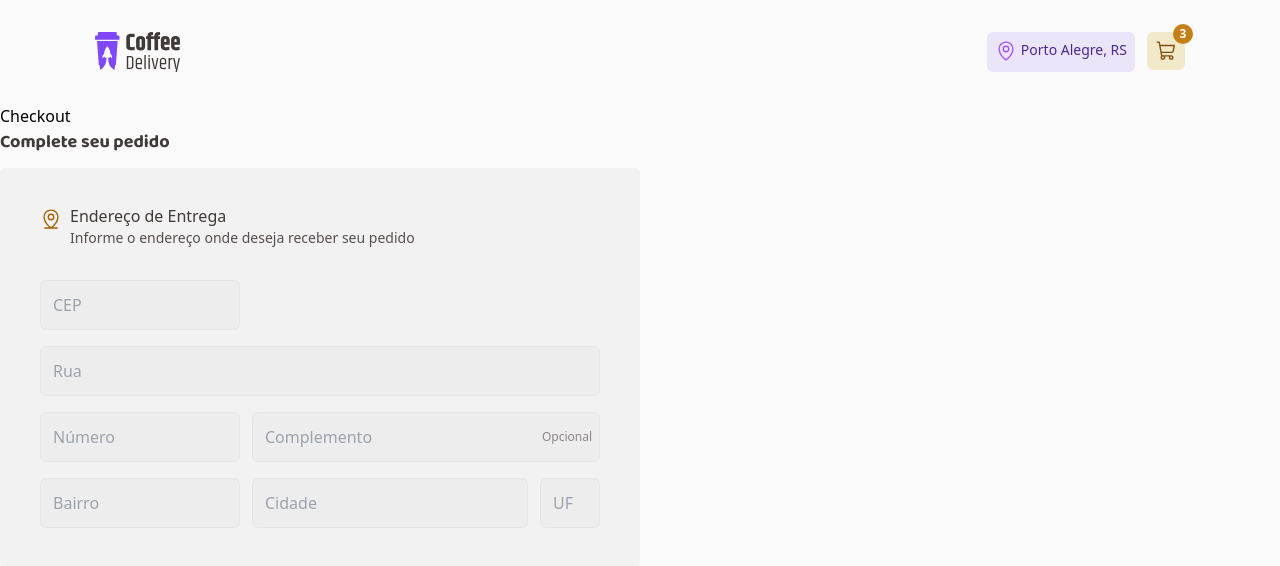
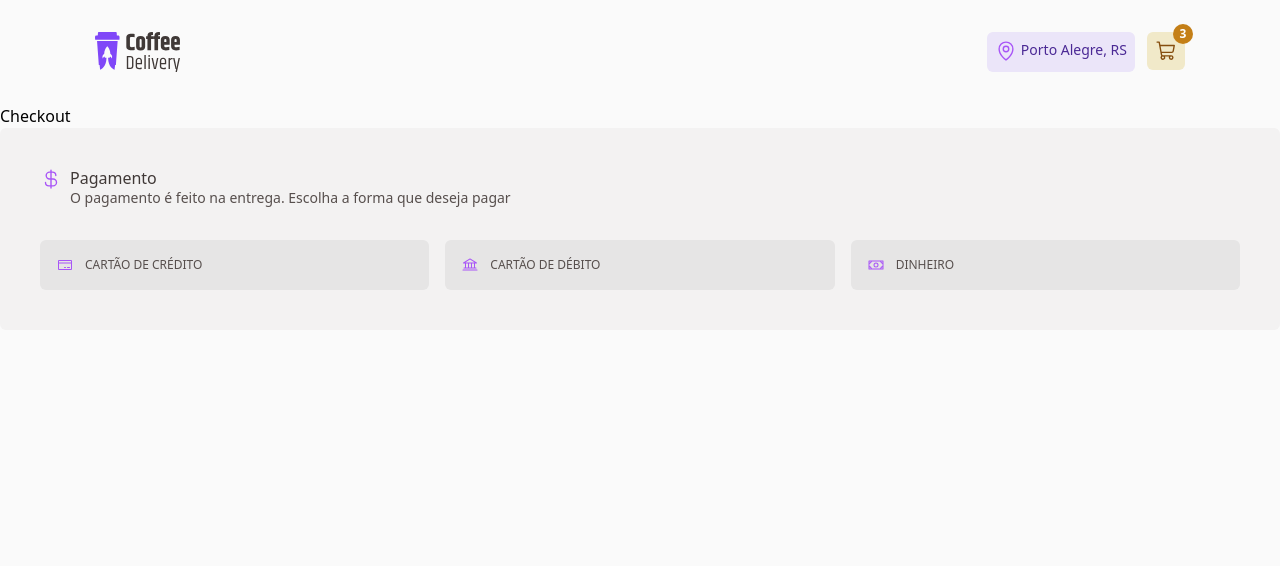
Before and after one commit to navestelar/cofee-delivery, a React (Vite) app: page /checkout in a window 1280 px wide. Shown: the top 566 px of the page. Built offline with nearby package versions, Linux system fonts and the light colour scheme.

Commit message:
feat: 🎸 paymentForm checkout

```diff
--- a/src/components/ui/ToggleGroupField.tsx
+++ b/src/components/ui/ToggleGroupField.tsx
@@ -1,17 +1,7 @@
-import { ReactNode } from 'react'
 import * as ToggleGroup from '@radix-ui/react-toggle-group'
+
+import { ToggleGroupProperties } from '../../interfaces/toogleGroupInterface'
 import { Each } from '../../utils/Each'
-
-interface ToggleItemProperties {
-  icon: ReactNode
-  label: string
-}
-
-interface ToggleGroupProperties {
-  options: ToggleItemProperties[]
-  value: string
-  onChange: () => void
-}
 
 export default function ToggleGroupField({
   options,
@@ -30,10 +20,10 @@ export default function ToggleGroupField({
         render={(item) => (
           <ToggleGroup.Item
             value={item.label}
-            className="flex place-items-center gap-3 rounded-md border border-transparent bg-gray-300 p-4 uppercase transition ease-in-out hover:bg-gray-400 data-[state=on]:border-purple-500 data-[state=on]:bg-purple-300 hover:data-[state=on]:opacity-90"
+            className="flex w-full place-items-center gap-3 rounded-md border border-transparent bg-gray-300 p-4 uppercase transition ease-in-out hover:bg-gray-400 data-[state=on]:border-purple-500 data-[state=on]:bg-purple-300 hover:data-[state=on]:opacity-90"
           >
             {item.icon}
-            <p>{item.label}</p>
+            <p className="text-xs">{item.label}</p>
           </ToggleGroup.Item>
         )}
       />
--- /dev/null
+++ b/src/data/payment-data.tsx
@@ -0,0 +1,19 @@
+import { Bank, CreditCard, Money } from '@phosphor-icons/react'
+import colors from 'tailwindcss/colors'
+
+import { ToggleItemProperties } from '../interfaces/toogleGroupInterface'
+
+export const paymentOptions: ToggleItemProperties[] = [
+  {
+    icon: <CreditCard size={16} color={colors.purple['500']} />,
+    label: 'Cartão de crédito',
+  },
+  {
+    icon: <Bank size={16} color={colors.purple['500']} />,
+    label: 'cartão de débito',
+  },
+  {
+    icon: <Money size={16} color={colors.purple['500']} />,
+    label: 'dinheiro',
+  },
+]
--- /dev/null
+++ b/src/interfaces/toogleGroupInterface.ts
@@ -0,0 +1,12 @@
+import { ReactNode } from 'react'
+
+export interface ToggleItemProperties {
+  icon: ReactNode
+  label: string
+}
+
+export interface ToggleGroupProperties {
+  options: ToggleItemProperties[]
+  value: string
+  onChange: () => void
+}
--- a/src/pages/checkout/addressForm.tsx
+++ b/src/pages/checkout/addressForm.tsx
@@ -9,7 +9,7 @@ export default function AddressForm() {
       <p className="font-baloo text-lg font-bold text-gray-700">
         Complete seu pedido
       </p>
-      <div className="flex w-full max-w-[640px] flex-col gap-8 rounded-md bg-gray-100 p-10">
+      <div className="flex w-full flex-col gap-8 rounded-md bg-gray-100 p-10">
         <div className="flex items-start gap-2">
           <MapPinLine size={22} color={colors.yellow['700']} />
           <div className="flex flex-col gap-1">
@@ -22,7 +22,7 @@ export default function AddressForm() {
           </div>
         </div>
 
-        <form className="flex flex-col gap-4">
+        <div className="flex flex-col gap-4">
           <Input
             id="cep"
             onChange={() => console.log('aaaa')}
@@ -82,7 +82,7 @@ export default function AddressForm() {
               inputWidth={60}
             />
           </div>
-        </form>
+        </div>
       </div>
     </div>
   )
--- a/src/pages/checkout/index.tsx
+++ b/src/pages/checkout/index.tsx
@@ -1,10 +1,10 @@
-import AddressForm from './addressForm'
+import PaymentForm from './paymentForm'
 
 export default function Checkout() {
   return (
     <div>
       <h1>Checkout</h1>
-      <AddressForm />
+      <PaymentForm />
     </div>
   )
 }
--- /dev/null
+++ b/src/pages/checkout/paymentForm.tsx
@@ -0,0 +1,29 @@
+import { CurrencyDollar } from '@phosphor-icons/react'
+import colors from 'tailwindcss/colors'
+
+import ToggleGroupField from '../../components/ui/ToggleGroupField'
+import { paymentOptions } from '../../data/payment-data'
+
+export default function PaymentForm() {
+  return (
+    <div className="flex w-full flex-col gap-8 rounded-md bg-gray-100 p-10">
+      <div className="flex gap-2">
+        <CurrencyDollar size={22} color={colors.purple['500']} />
+        <div className="flex flex-col">
+          <h3 className="text-base leading-5 text-gray-700">Pagamento</h3>
+          <p className="text-sm text-gray-600">
+            O pagamento é feito na entrega. Escolha a forma que deseja pagar
+          </p>
+        </div>
+      </div>
+
+      <div>
+        <ToggleGroupField
+          onChange={() => console.log('afsdfsdfsd')}
+          value=""
+          options={paymentOptions}
+        />
+      </div>
+    </div>
+  )
+}
```
